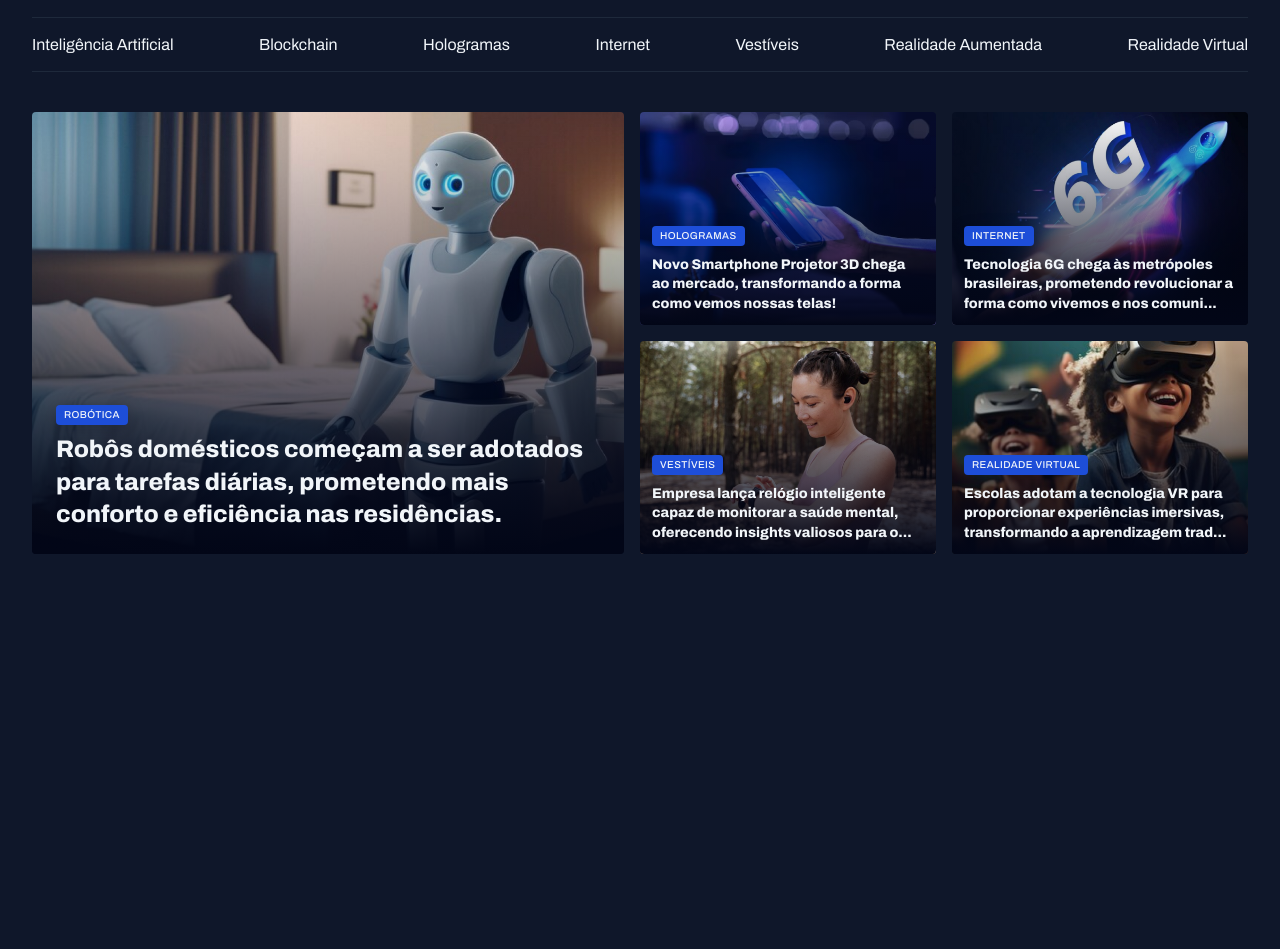
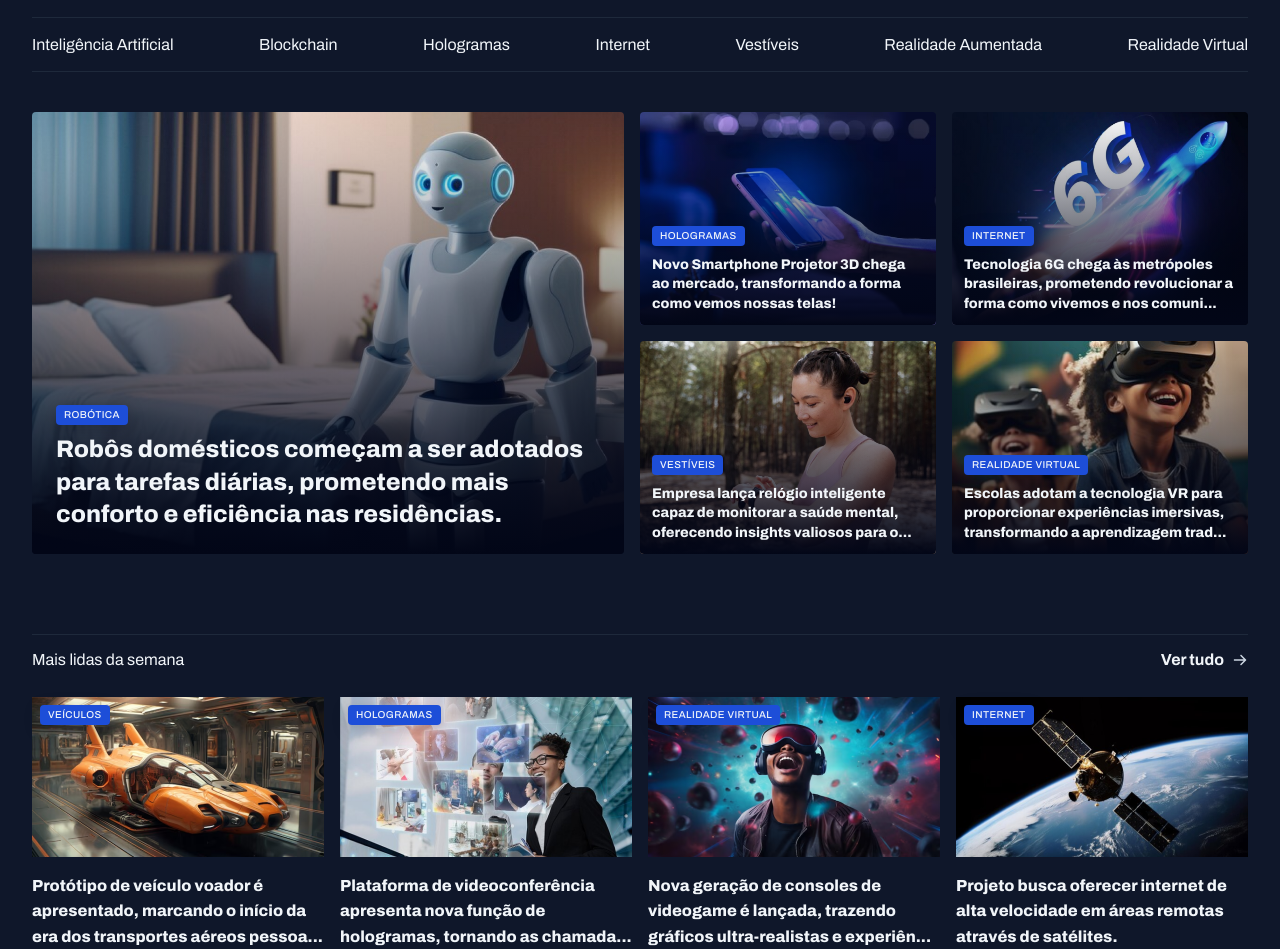
Before and after one commit to douglas-fabiano1/rs-fullstack-projeto-portal-de-noticias-2, a plain HTML site: page index.html in a window 1280 px wide. Shown: the part 49-998 px from the top of the page. Before the commit the page ends 800 px from the top, so only its background shows below. Drawn offline with Linux system fonts and the light colour scheme.

Commit message:
Estilos aplicados na seção mais lidas da semana

```diff
--- a/css/global.css
+++ b/css/global.css
@@ -54,6 +54,7 @@ img {
 
 main {
   margin-top: 4rem;
+  gap: 8rem;
 }
 
 .content-tag {
--- a/css/sections.css
+++ b/css/sections.css
@@ -1,3 +1,25 @@
+section header {
+  border-top: 1px solid var(--stroke-color);
+  padding-block: 1.2rem 2.4rem;
+  font: var(--text-span);
+
+  a {
+    justify-self: end;
+    align-items: center;
+    gap: 8px;
+
+    span {
+      background-image: url("../assets/icons/ArrowRight.svg");
+      width: 1.6rem;
+      height: 1.6rem;
+    }
+
+    &:hover span {
+      background-image: url("../assets/icons/ArrowRight-hover.svg");
+    }
+  }
+}
+
 #featured {
   img {
     height: 100%;
@@ -31,3 +53,28 @@
     }
   }
 }
+
+#weekly {
+  & > div {
+    grid-template-columns: repeat(4, 29.2rem);
+  }
+
+  img {
+    height: 16rem;
+  }
+
+  figure {
+    position: relative;
+
+    .content-tag {
+      position: absolute;
+      top: 8px;
+      left: 8px;
+    }
+
+    p {
+      margin-top: 8px;
+      font-weight: 800;
+    }
+  }
+}
--- a/index.html
+++ b/index.html
@@ -116,6 +116,64 @@
           </figure>
         </div>
       </section>
+
+      <section id="weekly">
+        <header class="grid grid-flow-col">
+          <h3>Mais lidas da semana</h3>
+          <a href="#" class="grid grid-flow-col">
+            <strong>Ver tudo</strong>
+            <span></span>
+          </a>
+        </header>
+
+        <div class="grid gap-16">
+          <figure>
+            <span class="content-tag">Veículos</span>
+            <img
+              src="./assets/images/Image 06.png"
+              alt="Protótipo de veículo voador é apresentado, marcando o início da
+            era dos transportes aéreos pessoais."
+            />
+            <p>
+              Protótipo de veículo voador é apresentado, marcando o início da
+              era dos transportes aéreos pessoa...
+            </p>
+          </figure>
+          <figure>
+            <span class="content-tag">Hologramas</span>
+            <img
+              src="./assets/images/Image 07.png"
+              alt="Plataforma de videoconferência apresenta nova função de hologramas, tornando as chamadas virtuais mais realistas e envolventes."
+            />
+            <p>
+              Plataforma de videoconferência apresenta nova função de
+              hologramas, tornando as chamada...
+            </p>
+          </figure>
+          <figure>
+            <span class="content-tag">Realidade virtual</span>
+            <img
+              src="./assets/images/Image 08.png"
+              alt="Nova geração de consoles de videogame é lançada, trazendo gráficos ultra-realistas e experiências de jogo totalmente envolventes."
+            />
+            <p>
+              Nova geração de consoles de videogame é lançada, trazendo gráficos
+              ultra-realistas e experiên...
+            </p>
+          </figure>
+          <figure>
+            <span class="content-tag">Internet</span>
+            <img
+              src="./assets/images/Image 09.png"
+              alt="Projeto busca oferecer internet de alta velocidade em áreas remotas através de satélites."
+            />
+            <p>
+              Projeto busca oferecer internet de alta velocidade em áreas
+              remotas através de satélites.
+            </p>
+          </figure>
+        </div>
+      </section>
     </main>
   </body>
 </html>
```
